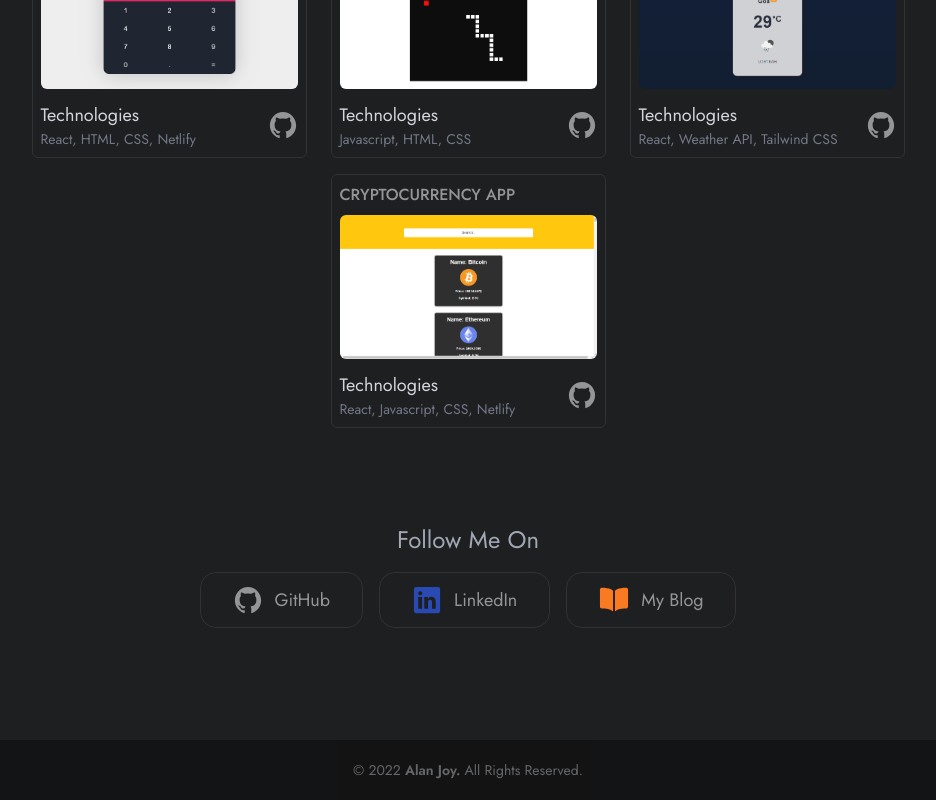
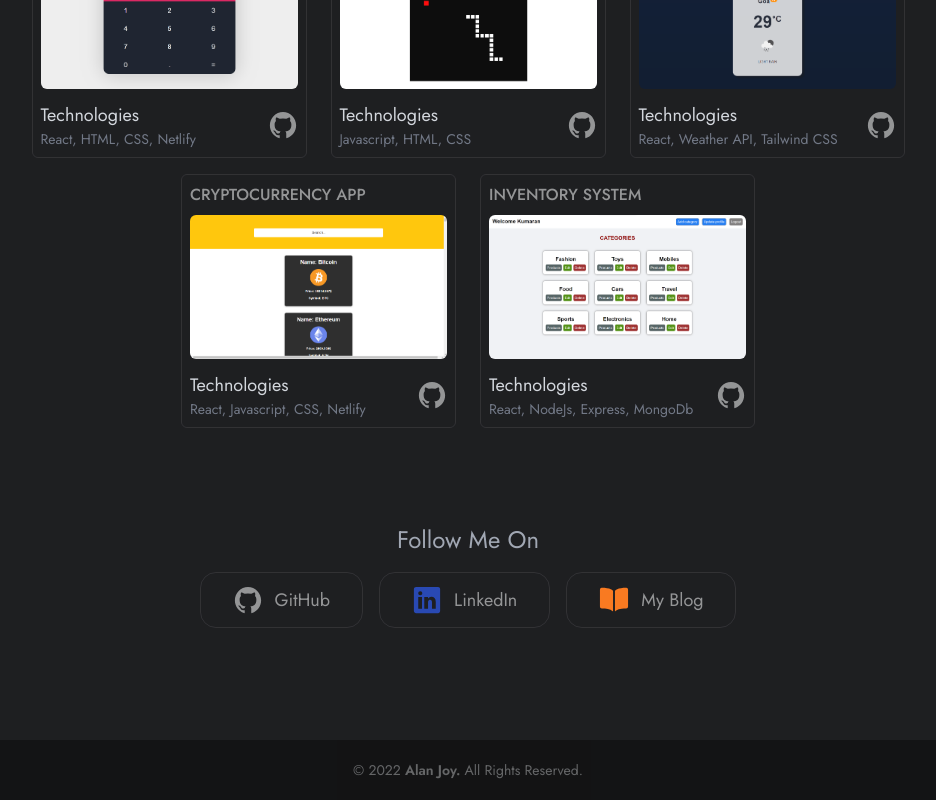
Before and after one commit to Alan-aj/portfolio-react-v1, a React (Create React App) app: page / in a window 1280 px wide. Shown: the part 2349-3149 px from the top of the page, without its empty margins (172-1108 px from the left). Built offline with nearby package versions, Linux system fonts and the light colour scheme.

Commit message:
update 3

```diff
--- a/src/data.js
+++ b/src/data.js
@@ -15,6 +15,7 @@ import img4 from "./images/img4.png";
 import img5 from "./images/img5.png";
 import img6 from "./images/img6.png";
 import img7 from "./images/img7.png";
+import img8 from "./images/img8.png";
 
 export const Experience = [
   {
@@ -117,6 +118,14 @@ export const Projects = [
     github: "https://github.com/Alan-aj/crypto-price-app",
     link: "https://crypto-online.netlify.app/",
   },
+  {
+    id: 8,
+    name: "Inventory System",
+    imageSrc: img8,
+    techs: "React, NodeJs, Express, MongoDb",
+    github: "https://github.com/Alan-aj/node_crud_inventory",
+    link: "https://github.com/Alan-aj/node_crud_inventory",
+  },
 ];
 
 export const SocialLinks = [
```
Also changed, not shown: src/images/img8.png (added).
